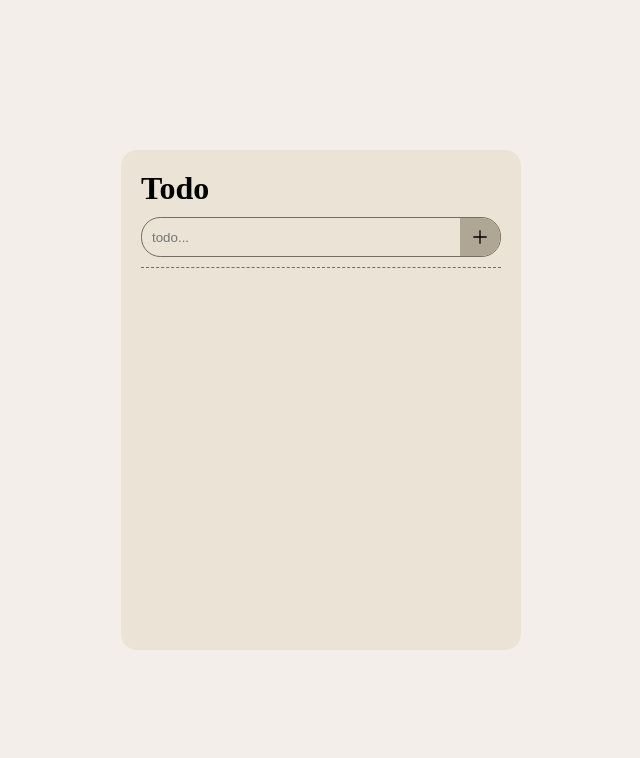
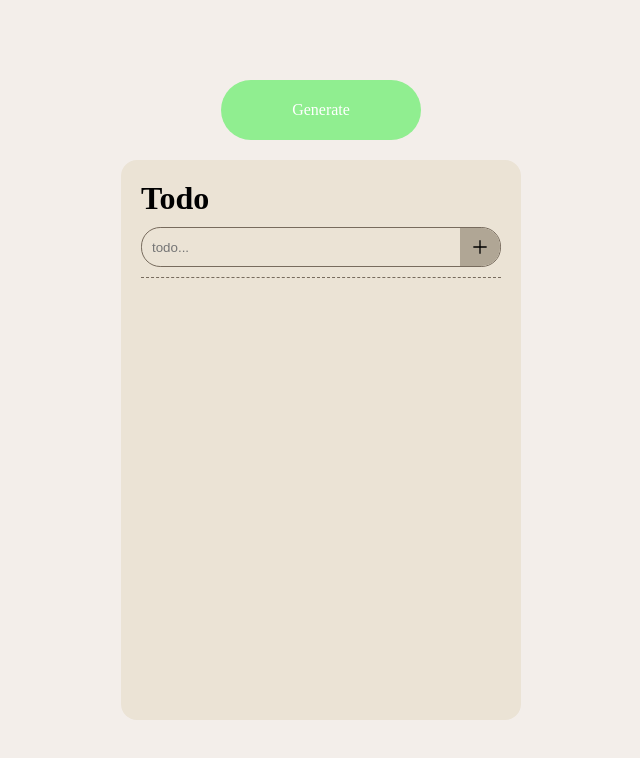
Before and after one commit to asemFoqha/todo, a React (Vite) app: page / in a window 1280 px wide. Shown: the top 758 px of the page, without its empty margins (319-959 px from the left). Built offline with nearby package versions, Linux system fonts and the light colour scheme.

Commit message:
Add ai Summary

```diff
--- a/package.json
+++ b/package.json
@@ -9,6 +9,7 @@
     "preview": "vite preview"
   },
   "dependencies": {
+    "axios": "^1.6.1",
     "react": "^18.2.0",
     "react-dom": "^18.2.0",
     "react-icons": "^4.11.0"
--- a/src/App.tsx
+++ b/src/App.tsx
@@ -1,8 +1,8 @@
-import TodoBox from "./components/TodoBox";
+import TodoBox from './components/TodoBox';
 
 function App() {
   return (
-    <div className="container">
+    <div className='container'>
       <TodoBox />
     </div>
   );
--- /dev/null
+++ b/src/components/Summary.tsx
@@ -0,0 +1,62 @@
+import { FC, useEffect, useState } from 'react';
+import ITodo from '../interfaces/ITodo';
+import axios from 'axios';
+
+interface Props {
+  todos: ITodo[];
+}
+
+const Summary: FC<Props> = ({ todos }) => {
+  const [summary, setSummary] = useState<string>();
+
+  //   const apiKey = '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';
+  const apiKey = 'an api key';
+  //    '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';
+  const prompt =
+    'Please summarize the following to-do list:\n1. Buy groceries: Apples, milk, eggs.\n2. Complete project report by Friday.\n3. Schedule a meeting with the team for next week.\n4. Pay bills: electricity, water, internet.';
+
+  const requestData = {
+    model: 'text-embedding-ada-002',
+    input: prompt,
+  };
+
+  const handleGenerate = () => {
+    axios
+      .post('https://api.openai.com/v1/completions', requestData, {
+        headers: {
+          Authorization: `Bearer ${apiKey}`,
+          'Content-Type': 'application/json',
+        },
+      })
+      .then((response) => {
+        const summary = response.data.embedding[0];
+        setSummary(summary);
+      })
+      .catch((error) => {
+        console.error(error);
+      });
+  };
+
+  return (
+    <>
+      <div
+        onClick={handleGenerate}
+        style={{
+          width: 200,
+          height: 60,
+          backgroundColor: 'lightGreen',
+          marginBottom: 20,
+          borderRadius: 30,
+          display: 'flex',
+          justifyContent: 'center',
+          alignItems: 'center',
+          color: 'white',
+        }}
+      >
+        <p>Generate</p>
+      </div>
+      <p style={{ fontSize: 50 }}>{summary}</p>
+    </>
+  );
+};
+export default Summary;
--- a/src/components/TodoBox.tsx
+++ b/src/components/TodoBox.tsx
@@ -1,9 +1,10 @@
-import { useEffect, useState } from "react";
-import InputComponent from "./InputComponent";
-import TodoList from "./TodoList";
-import ITodo from "../interfaces/ITodo";
-import { TodoContext } from "../context/todoContext";
-import { getTodos, saveTodos } from "../services/saveToLocalhost";
+import { useEffect, useState } from 'react';
+import InputComponent from './InputComponent';
+import TodoList from './TodoList';
+import ITodo from '../interfaces/ITodo';
+import { TodoContext } from '../context/todoContext';
+import { getTodos, saveTodos } from '../services/saveToLocalhost';
+import Summary from './Summary';
 
 const TodoBox = () => {
   const [todos, setTodos] = useState<ITodo[]>([]);
@@ -27,10 +28,11 @@ const TodoBox = () => {
 
   return (
     <TodoContext.Provider value={{ todos, setTodos }}>
-      <div className="todo_box">
+      <Summary todos={todos} />
+      <div className='todo_box'>
         <h1>Todo</h1>
         <InputComponent onAddTodo={(text) => handleAddingTodo(text)} />
-        <div className="divaider" />
+        <div className='divaider' />
         <TodoList />
       </div>
     </TodoContext.Provider>
--- a/src/index.css
+++ b/src/index.css
@@ -11,9 +11,11 @@
   display: flex;
   justify-content: center;
   align-items: center;
+  flex-direction: column;
 }
 .todo_box {
-  max-width: 400px;
+  min-width: 400px;
+  max-height: 70%;
   flex: 1;
   height: 500px;
   overflow: hidden;
```
Also changed, not shown: 1 other file (tests, documents, lock files or other folders).
